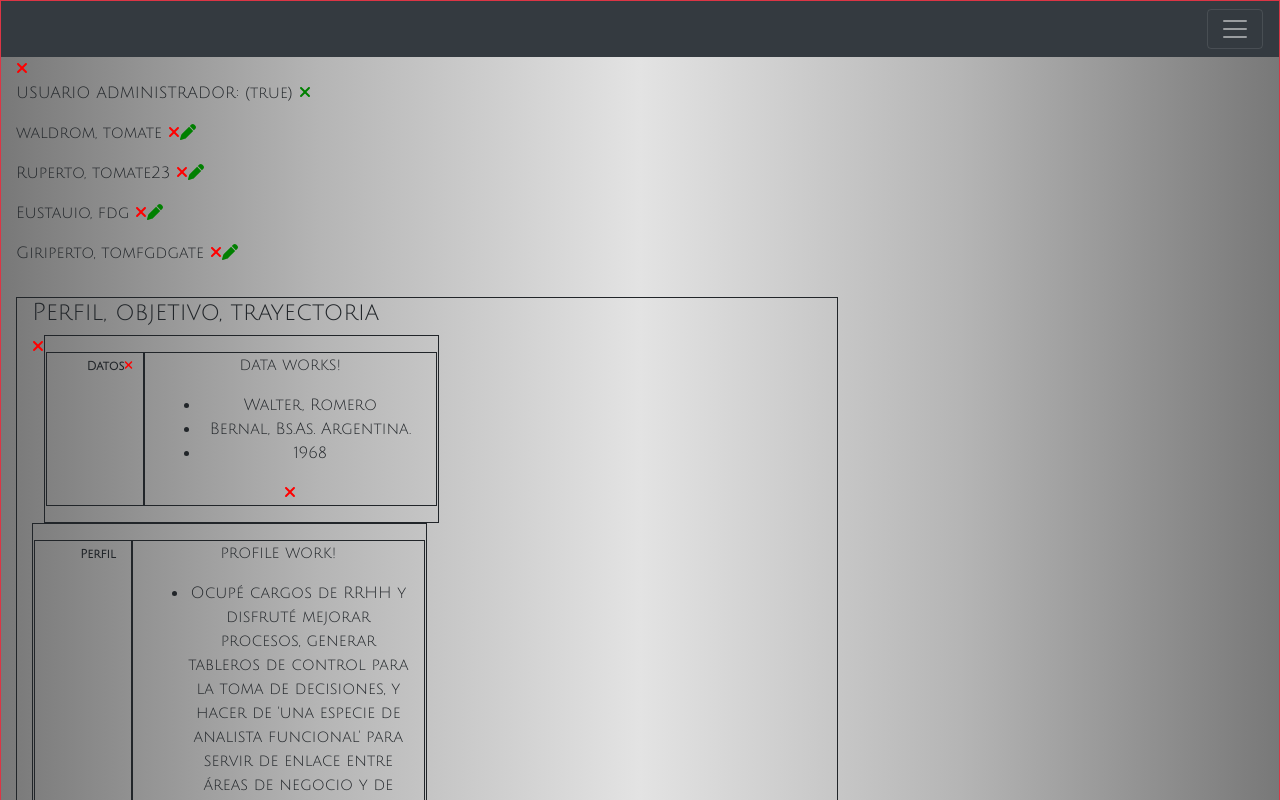
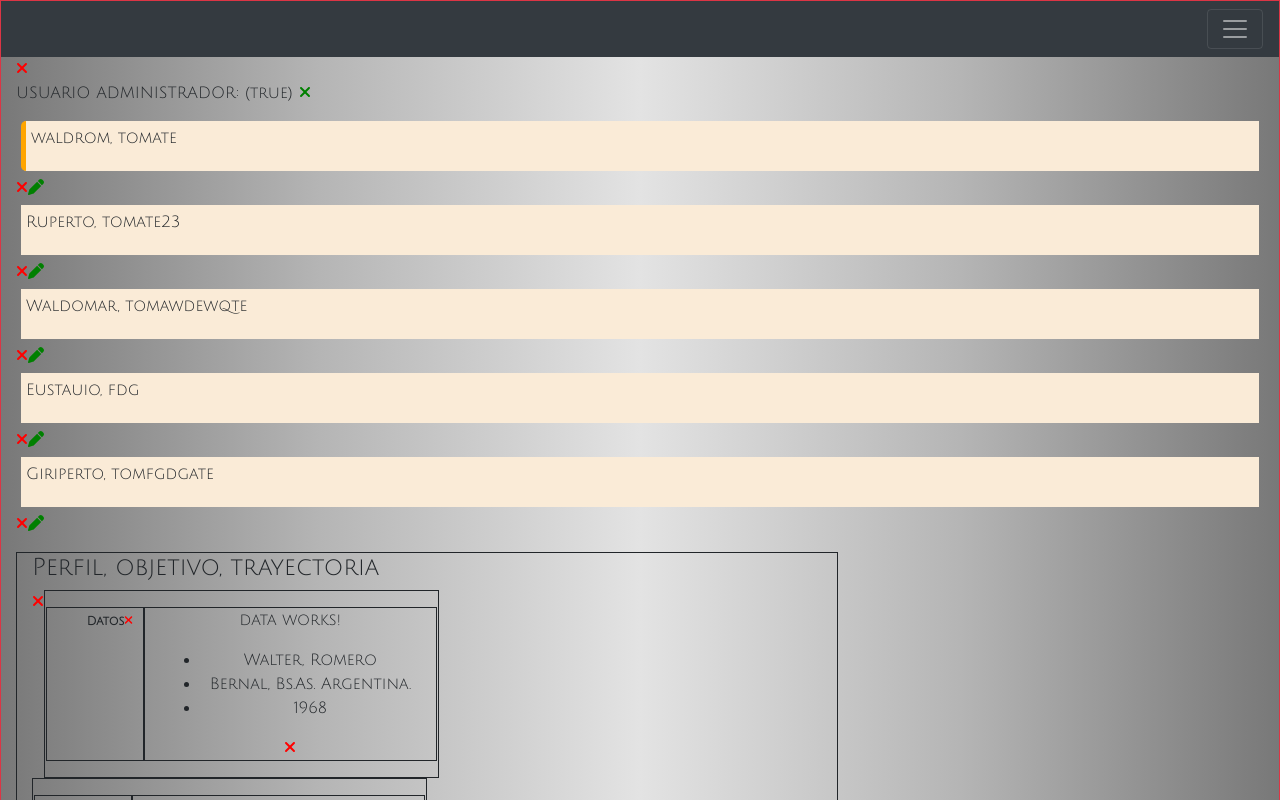
Before and after one commit to waldrom68/PortFolio, an Angular app in the folder PortfolioFrontEnd/angular-portfolio/: page / in a window 1280 px wide. Shown: the top 800 px of the page. Built offline with nearby package versions, Linux system fonts and the light colour scheme; data requests are answered from the project's data file.

Commit message:
funcionalidad toggleAdmin actualiza db y frontend

```diff
--- a/PortfolioFrontEnd/angular-portfolio/db.json
+++ b/PortfolioFrontEnd/angular-portfolio/db.json
@@ -3,22 +3,32 @@
     {
       "id": 1,
       "username": "waldrom",
-      "password": "tomate"
+      "password": "tomate",
+      "admin": true
     },
     {
       "id": 2,
       "username": "Ruperto",
-      "password": "tomate23"
+      "password": "tomate23",
+      "admin": false
+    },
+    {
+      "id": 3,
+      "username": "Waldomar",
+      "password": "tomawdewqte",
+      "admin": false
     },
     {
       "id": 4,
       "username": "Eustauio",
-      "password": "fdg"
+      "password": "fdg",
+      "admin": false
     },
     {
       "id": 5,
       "username": "Giriperto",
-      "password": "tomfgdgate"
+      "password": "tomfgdgate",
+      "admin": false
     }
   ],
   "Data": {
--- a/PortfolioFrontEnd/angular-portfolio/src/app/data.ts
+++ b/PortfolioFrontEnd/angular-portfolio/src/app/data.ts
@@ -48,4 +48,5 @@ export interface User {
     id: number;
     username: string;
     password: string;
+    admin: boolean;
 }
--- a/PortfolioFrontEnd/angular-portfolio/src/app/mock-data.ts
+++ b/PortfolioFrontEnd/angular-portfolio/src/app/mock-data.ts
@@ -5,10 +5,10 @@ export const USERS: User[] = [
     {
         id: 1,
         username: "waldrom",
-        password: "tomate"
+        password: "tomate",
+        "admin": false
     }
 ]
-
 
 
 export const DATA: Data =
--- a/PortfolioFrontEnd/angular-portfolio/src/app/service/user.service.ts
+++ b/PortfolioFrontEnd/angular-portfolio/src/app/service/user.service.ts
@@ -9,7 +9,13 @@ import { Observable, of } from 'rxjs';
 import { User } from '../data'
 import { USERS } from '../mock-data';
 
-import { HttpClient, HttpHandler } from '@angular/common/http'
+import { HttpClient, HttpHeaders } from '@angular/common/http'
+
+const httpOption = {
+  headers: new HttpHeaders({
+    'Content-Type': 'application/json',
+  })
+}
 
 @Injectable({
   providedIn: 'root'
@@ -31,22 +37,38 @@ export class UserService {
     // codigo que usa el servidor api
   }
   delUsers(user:User): Observable<User[]>{
+    // Este codigo elimina de la DB el usuario
     const url = `${this.apiURL}/${user.id}`
+
     console.log("url del servicio de borrado", url)
     console.log("Lo borro de db.Json, accediendo a la APIRest")
     return this.http.delete<User[]>(url)
   }
 
-  // updateUsers(user:User): Observable<User[]>{
-  //   const url = `${this.apiURL}/${user.id}`
-  //   user = {
-  //       "id": 1,
-  //       "username": "RUPERTO",
-  //       "password": "tomate"
-  //     }
+  updateUsers(user:User): Observable<User[]>{
+    // Este codigo modifica el valor del usuario en la DB
+    console.log("El elemento a modificar es:", user)
 
-  //     console.log("url del servicio de actualizacion de datos", url)
-      // return this.http.put(url, user)
-  // }
+    const url = `${this.apiURL}/${user.id}`;
+    const newData: User =
+    {
+      "id": user.id,
+      "username": "ElBagallo",
+      "password": "TieneSuerte",
+      "admin": false
 
+    }
+
+      console.log("url del servicio de actualizacion de datos", url);
+      return this.http.put<User[]>(url, newData)
+  }
+
+  toggleAdminUsers(user:User): Observable<User>{
+    // Este codigo elimina de la DB el usuario
+    const url = `${this.apiURL}/${user.id}`
+
+    console.log("url del servicio", url)
+    console.log("Lo actualizo en la db.Json, accediendo a la APIRest")
+    return this.http.put<User>(url, user, httpOption)
+  }
 }
--- a/PortfolioFrontEnd/angular-portfolio/src/app/users/user-data-item/user-data-item.component.css
+++ b/PortfolioFrontEnd/angular-portfolio/src/app/users/user-data-item/user-data-item.component.css
@@ -0,0 +1,19 @@
+.user {
+    background-color: antiquewhite;
+    margin: 5px;
+    padding: 5px;
+    cursor: pointer;
+    border-left: 5px transparent;
+}
+
+.user.admin {
+    border-left: 5px solid orange;
+    border-top-left-radius: 5px ;
+    border-bottom-left-radius: 5px ;
+}
+
+.user p {
+    display: flex;
+    align-items: center;
+    justify-content: space-between;
+}
--- a/PortfolioFrontEnd/angular-portfolio/src/app/users/user-data-item/user-data-item.component.html
+++ b/PortfolioFrontEnd/angular-portfolio/src/app/users/user-data-item/user-data-item.component.html
@@ -1,5 +1,12 @@
+<div class="user"
+    [ngClass]="{ admin: user.admin}"
+    (dblclick)="onToggle(user)"
+    >
+
     <p>
         {{user.username}}, {{user.password}}
+    </p>
+</div>
         <fa-icon
             [icon]="faTimes"
             [ngStyle] = "{'color':'red'}"
@@ -9,7 +16,6 @@
         <fa-icon
             [icon]="faPen"
             [ngStyle] = "{'color':'green'}"
-        (click)="onToggle(user)"
+            (click)="onUpdate(user)"
             >
         </fa-icon>
-</p>
--- a/PortfolioFrontEnd/angular-portfolio/src/app/users/user-data-item/user-data-item.component.ts
+++ b/PortfolioFrontEnd/angular-portfolio/src/app/users/user-data-item/user-data-item.component.ts
@@ -14,8 +14,10 @@ export class UserDataItemComponent implements OnInit {
   faPen = faPen
 
   @Input() user : User;
-  // extraigo el delete para que lo maneje la lista de usuarios y no la instancia de usuario
+  // extraigo el delete para que lo maneje la lista de usuarios y no la instancia
+  // de usuario
   @Output() onDeleteUser: EventEmitter<User> = new EventEmitter()
+  @Output() onUpdateUser: EventEmitter<User> = new EventEmitter()
   @Output() onToggleUser: EventEmitter<User> = new EventEmitter()
 
 
@@ -32,9 +34,17 @@ export class UserDataItemComponent implements OnInit {
     this.onDeleteUser.emit(user);
   }
 
+  onUpdate(user: User) {
+    console.log("Recibo pedido de modificar un item del listado", user);
+    // llamo al metodo del padre via emit()
+    this.onUpdateUser.emit(user);
+  }
+
   onToggle(user: User) {
-    console.log("Recibo pedido de modificar un item del listado");
+    console.log("Recibo pedido de alternar admin del listado", user);
     // llamo al metodo del padre via emit()
     this.onToggleUser.emit(user);
   }
+
+
 }
--- a/PortfolioFrontEnd/angular-portfolio/src/app/users/user-data/user-data.component.html
+++ b/PortfolioFrontEnd/angular-portfolio/src/app/users/user-data/user-data.component.html
@@ -16,6 +16,9 @@
     *ngFor="let item of users"
       [user]="item"
       (onDeleteUser)="deleteUser(item)"
+      (onUpdateUser)="updateUser(item)"
+      (onToggleUser)="toggleAdmin(item)"
+
     >
   ></app-user-data-item>
 
--- a/PortfolioFrontEnd/angular-portfolio/src/app/users/user-data/user-data.component.ts
+++ b/PortfolioFrontEnd/angular-portfolio/src/app/users/user-data/user-data.component.ts
@@ -40,18 +40,40 @@ export class UserDataComponent implements OnInit {
   }
 
   deleteUser(user: User) {
+    // Este codigo acualiza el array Users para que se actualice en
+    // el frontend, sin necesidad de recargar la pagina
     console.log("Padre recibe pedido de eliminar a:", user)
     this.userService.delUsers(user).subscribe( ()=> {
       this.users = this.users.filter( (t) => { return t.id !== user.id
-      })
+      } )
     }
      );
 
   }
 
-  ToggleUser(user: User) {
+  updateUser(user: User) {
+    // Este codigo acualiza el array Users para que se actualice en
+    // el frontes, sin necesidad de recargar la pagina
     console.log("Padre recibe pedido de modificar a:", user)
-    this.userService.delUsers(user).subscribe();
+    console.log("Los datos nuevos son:", user);
+    user = {
+      "id": user.id,
+      "username": "ElBagallo",
+      "password": "TieneSuerte",
+      "admin": false
+    }
+
+
+    this.userService.updateUsers(user).subscribe();
+  }
+
+  toggleAdmin(user: User) {
+    // Este codigo alterna entre admin y no admin para que se actualice en
+    // el frontend
+    console.log("Padre recibe pedido alternar admin:", user)
+    user.admin = !user.admin
+
+    this.userService.toggleAdminUsers(user).subscribe();
 
   }
 }
```
Lines whose indentation alone changed are shown as unchanged.
